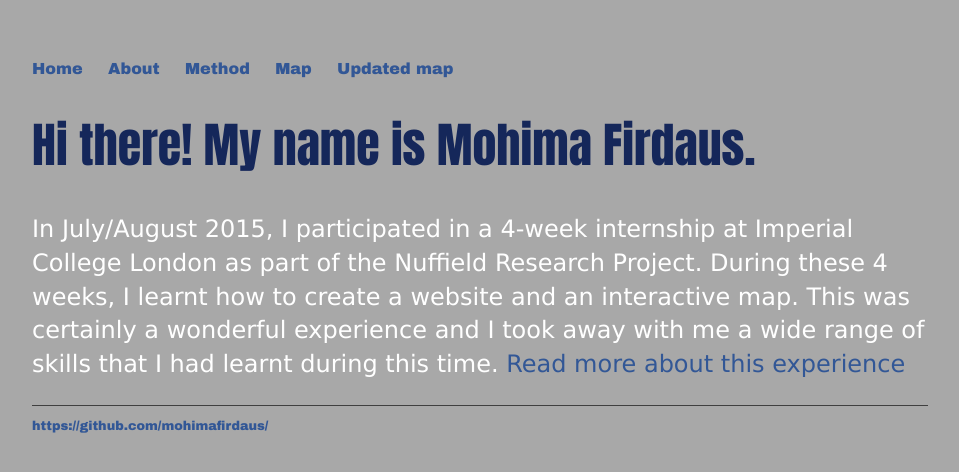
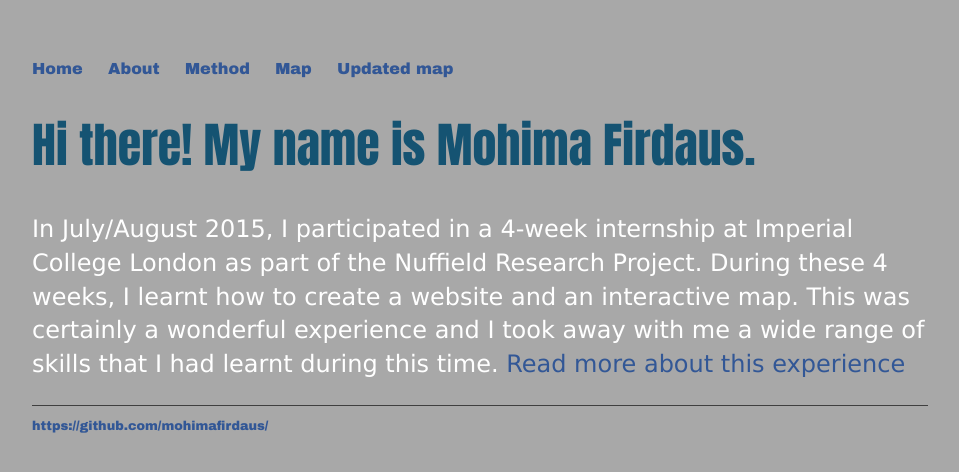
Before and after one commit to mohimafirdaus/mohimafirdaus.github.io, a Jekyll site: the page built from index.html, in a window 1280 px wide. Shown: the top 472 px of the page, without its empty margins (160-1119 px from the left). Built offline with Jekyll 4.4.1, drawn with Linux system fonts in a browser that asks for light colours.

Commit message:
Update main.css

```diff
--- a/css/main.css
+++ b/css/main.css
@@ -25,7 +25,7 @@ a:hover {
 h1 {
     font-size: 3em;
     font-family:'Impact';
-    color: #15275a;
+    color: #155372;
 }
 
 p {
```
